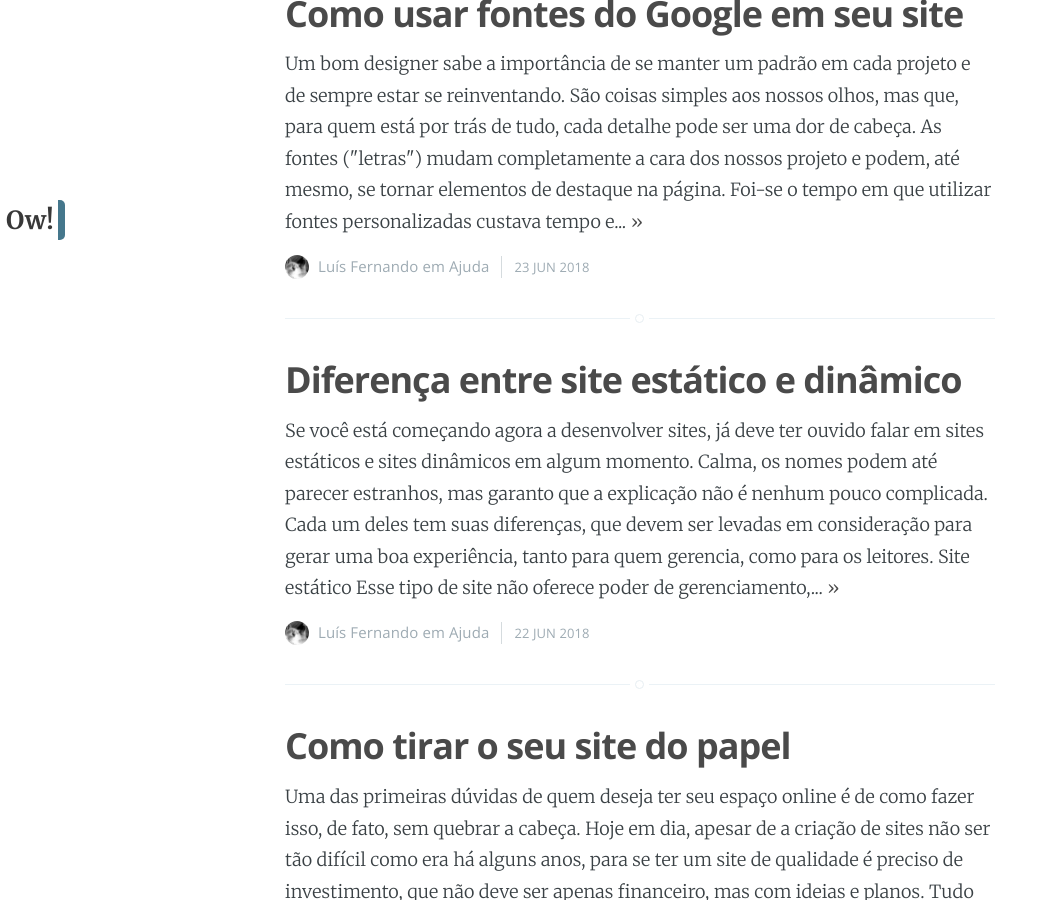
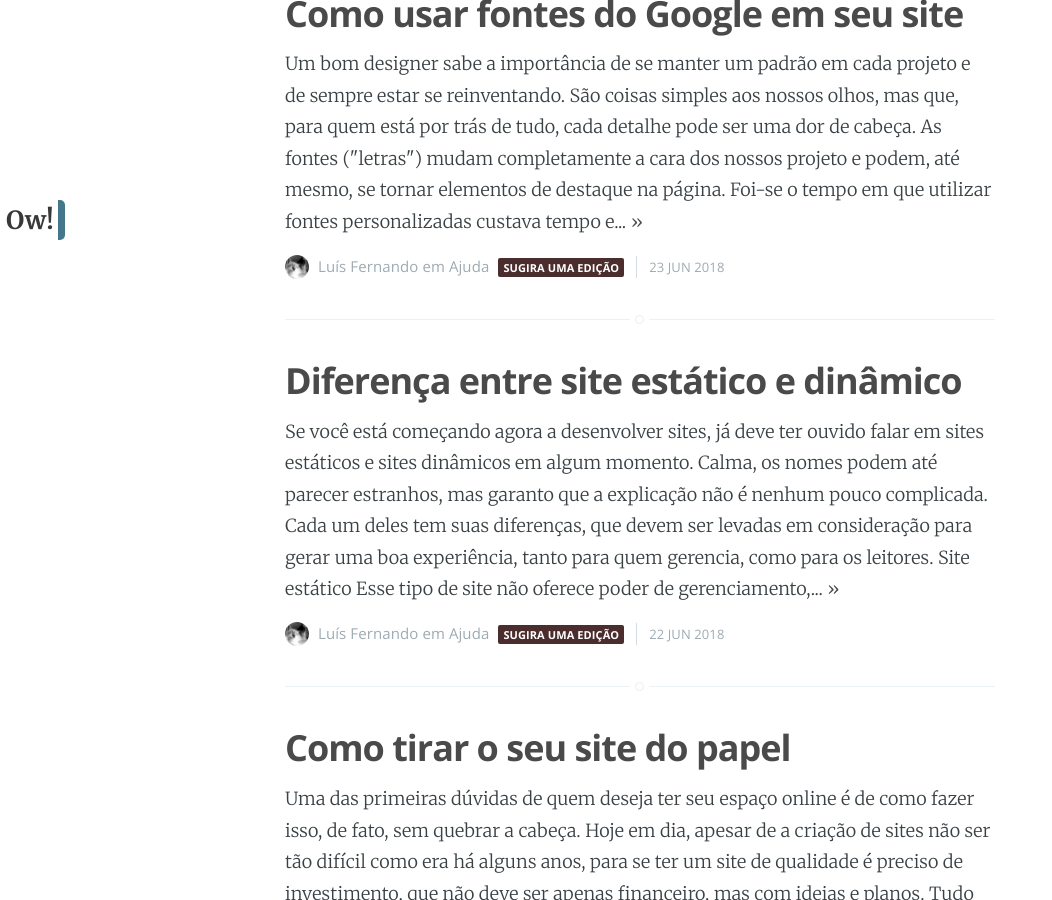
Before and after one commit to EnVolte/envolte.github.io, a Jekyll site: the page built from index.html, in a window 1280 px wide and 900 px high, scrolled down 2017 px. Shown: the whole window, without its empty margins (0-1052 px from the left). Built offline with Jekyll 4.4.1, drawn with Linux system fonts in a browser that asks for light colours; the list of posts is cut into pages by our own code; some of the changed text lies outside the part shown.

Commit message:
Update index.html

```diff
--- a/index.html
+++ b/index.html
@@ -67,6 +67,10 @@ about: 'about.html'
                 <span style="text-transform: uppercase; font-size: 11px; padding: 2px 5px; border-radius: 2px; margin-left: 5px; font-weight: bold; background-color: #30687f;"><a  style="color: #fff;" href="https://envolve.github.io/cursos.html">outros cursos</a></span>
                 {% endif %}
 
+            {% if post.categories contains "Ajuda" %}
+                <span style="text-transform: uppercase; font-size: 11px; padding: 2px 5px; border-radius: 2px; margin-left: 5px; font-weight: bold; background-color: #4c2d2d;"><a  style="color: #fff;" href="https://envolve.github.io/contato.html">sugira uma edição</a></span>
+                {% endif %}
+
             <time class="post-date" datetime="{{ post.date | date:"%Y-%m-%d" }}">
                 {{ post.date | date_to_string }}
 
```
